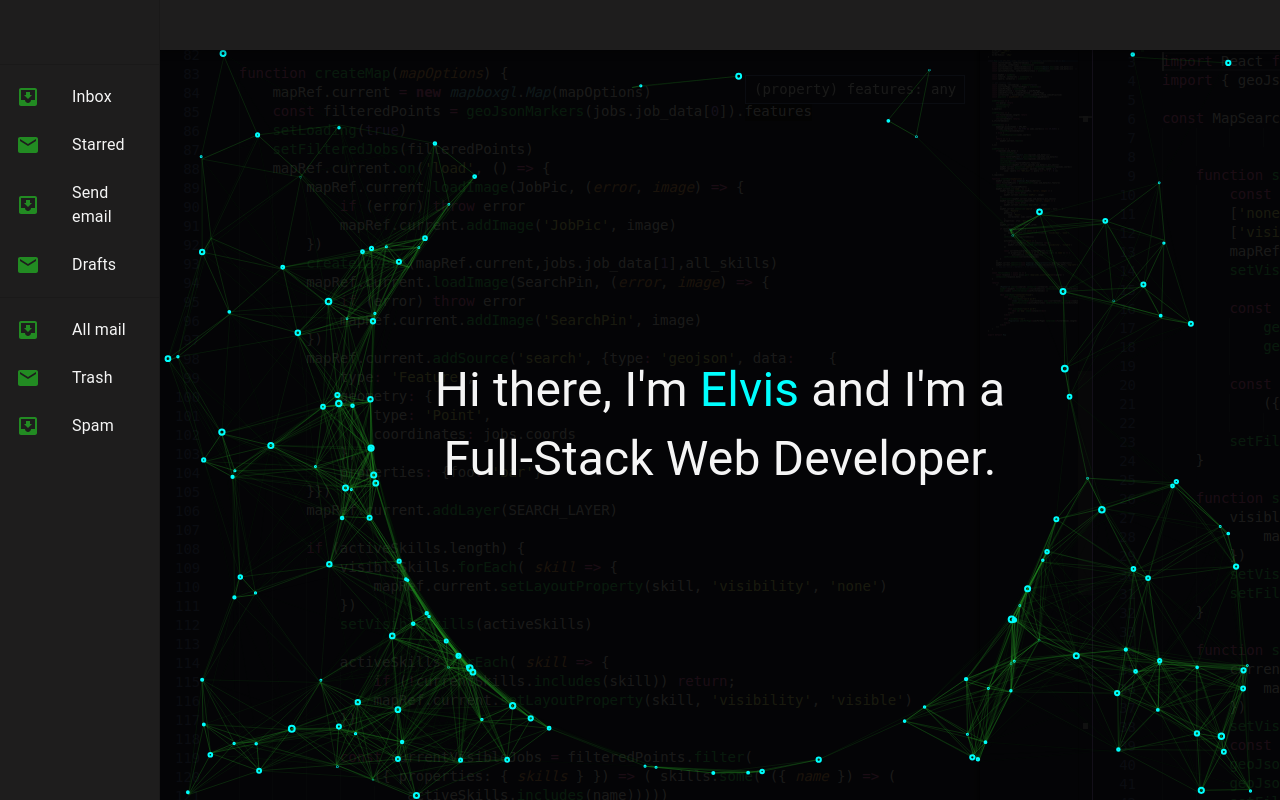
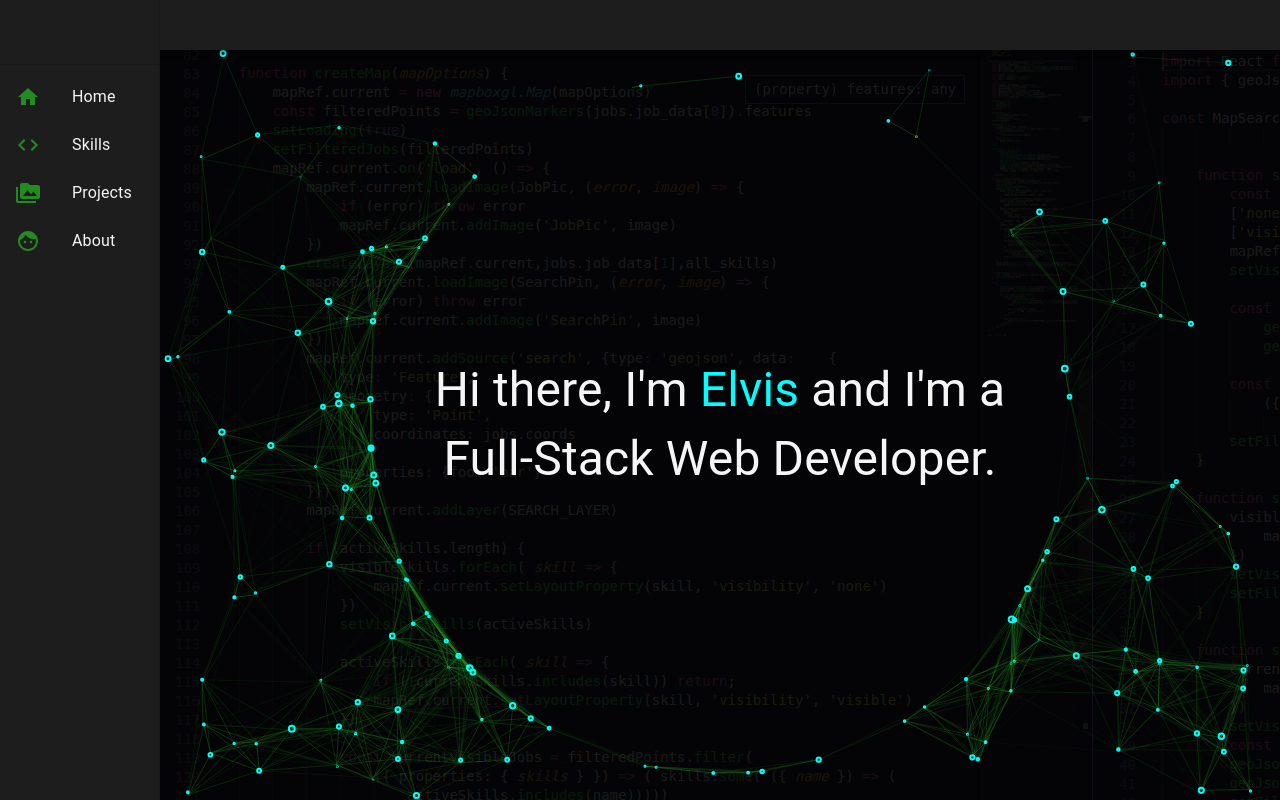
Before and after one commit to ElvisHernandez/Portfolio, a React (Create React App) app: page / in a window 1280 px wide. Built offline with nearby package versions, Linux system fonts and the light colour scheme.

Commit message:
changed nav bar to show correct sections with corresponding icons

```diff
--- a/public/app.js
+++ b/public/app.js
@@ -1,13 +1,3 @@
-
-// if (randoScript) {
-
-// } else {
-//     const randoScript = document.getElementById('animationInitializer')
-//     console.log('Center in the script: ',randoScript.center)
-// }
-
-// let randoScript = document.getElementById('animationInitializer')
-// console.log('Center in the script: ',randoScript.center)
 
 particlesJS('particles-js',
 
@@ -90,7 +80,7 @@ particlesJS('particles-js',
           "enable": false,
           "mode": "push"
         },
-        "resize": false
+        "resize": true
       },
       "modes": {
         "grab": {
--- a/public/particles.js
+++ b/public/particles.js
@@ -1562,9 +1562,6 @@ window.particlesJS = function(tag_id, params){
   canvas_el.style.width = "100%";
   canvas_el.style.height = "100%";
 
-  // set center force radius
-  canvas_el.center = 350;
-
   /* append canvas */
   var canvas = document.getElementById(tag_id).appendChild(canvas_el);
 
--- a/src/components/Nav/Nav.jsx
+++ b/src/components/Nav/Nav.jsx
@@ -6,13 +6,32 @@ import Divider from '@material-ui/core/Divider';
 import Drawer from '@material-ui/core/Drawer';
 import Hidden from '@material-ui/core/Hidden';
 import IconButton from '@material-ui/core/IconButton';
+
+
 import InboxIcon from '@material-ui/icons/MoveToInbox';
+import HomeIcon from '@material-ui/icons/Home';
+import CodeIcon from '@material-ui/icons/Code';
+import PermMediaIcon from '@material-ui/icons/PermMedia';
+import CloudIcon from '@material-ui/icons/Cloud';
+import FaceIcon from '@material-ui/icons/Face';
+
+
+
+
+
+
 import List from '@material-ui/core/List';
 import ListItem from '@material-ui/core/ListItem';
 import ListItemIcon from '@material-ui/core/ListItemIcon';
 import ListItemText from '@material-ui/core/ListItemText';
+
+
+
 import MailIcon from '@material-ui/icons/Mail';
 import MenuIcon from '@material-ui/icons/Menu';
+
+
+
 import Toolbar from '@material-ui/core/Toolbar';
 import Typography from '@material-ui/core/Typography';
 import { makeStyles, useTheme, withStyles } from '@material-ui/core/styles';
@@ -72,6 +91,13 @@ const GlobalCSS = withStyles({
     }
 })(() => null)
 
+const iconHash = {
+  0: <HomeIcon />,
+  1: <CodeIcon />,
+  2: <PermMediaIcon />,
+  3: <FaceIcon />
+}
+
 function ResponsiveDrawer(props) {
   const { container } = props;
   const classes = useStyles();
@@ -87,14 +113,14 @@ function ResponsiveDrawer(props) {
       <div className={classes.toolbar} />
       <Divider />
       <List>
-        {['Inbox', 'Starred', 'Send email', 'Drafts'].map((text, index) => (
+        {['Home', 'Skills', 'Projects', 'About'].map((text, index) => (
           <ListItem button key={text}>
-            <ListItemIcon className={styles.icons}>{index % 2 === 0 ? <InboxIcon /> : <MailIcon />}</ListItemIcon>
+            <ListItemIcon className={styles.icons}>{iconHash[index]}</ListItemIcon>
             <ListItemText className={styles.text} primary={text} />
           </ListItem>
         ))}
       </List>
-      <Divider />
+      {/* <Divider />
       <List>
         {['All mail', 'Trash', 'Spam'].map((text, index) => (
           <ListItem button key={text}>
@@ -102,7 +128,7 @@ function ResponsiveDrawer(props) {
             <ListItemText primary={text} />
           </ListItem>
         ))}
-      </List>
+      </List> */}
     </div>
   );
 
--- a/src/pages/Home/Home.jsx
+++ b/src/pages/Home/Home.jsx
@@ -15,16 +15,7 @@ const Home = () => {
     },[])
 
     function startAnimation(forceRadius) {
-        let animationInitializer = document.getElementById('animationInitializer')
-        let canvas = document.querySelector('canvas')
-
-        if (canvas) {
-            canvas.parentNode.removeChild(canvas)
-        }
-        if (animationInitializer) {
-            animationInitializer.parentNode.removeChild(animationInitializer)
-        }
-        animationInitializer = document.createElement('script')
+        const animationInitializer = document.createElement('script')
         animationInitializer.src = './app.js'
         animationInitializer.id = 'animationInitializer'
         animationInitializer.center = forceRadius
@@ -34,8 +25,6 @@ const Home = () => {
     }
 
     function viewportToForceRadius(viewport) {
-        // const viewport = window.innerWidth
-
         if (viewport > 900) return 350
         else if (viewport > 600) return 250
         else return 160
```
